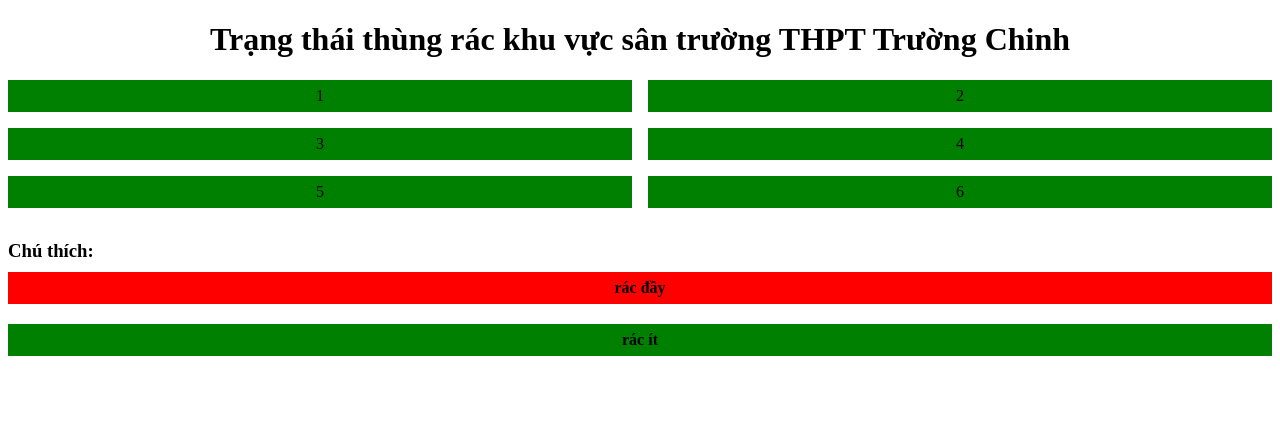
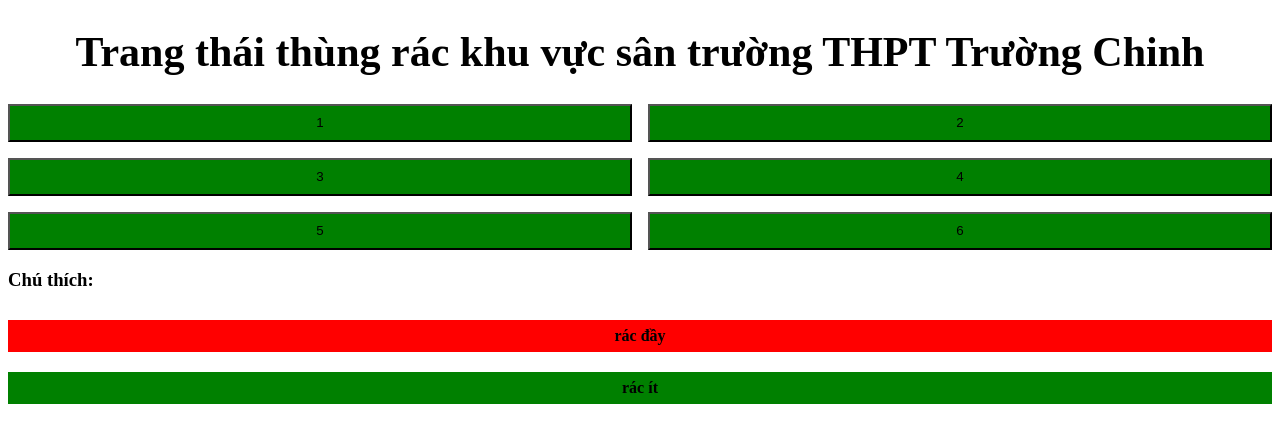
Before and after one commit to anhprotoiday/WebTrangThai, a plain HTML site: page index.html in a window 1280 px wide. Drawn offline with Linux system fonts and the light colour scheme; no server answers.

Commit message:
Update index.html

```diff
--- a/index.html
+++ b/index.html
@@ -6,19 +6,19 @@
     <meta http-equiv="X-UA-Compatible" content="IE=edge">
     <meta name="viewport" content="width=device-width, initial-scale=1.0">
     <link rel="shorcut icon" href="https://scontent.xx.fbcdn.net/v/t1.15752-9/297650756_1107998600098090_7156379373870152000_n.png?_nc_cat=109&ccb=1-7&_nc_sid=aee45a&_nc_ohc=qrSSL1pxuPgAX82PlzH&_nc_ad=z-m&_nc_cid=0&_nc_ht=scontent.xx&oh=03_AVKnetGHPNJies92hOmzFlGiOMvjzyc-xnzqj4XeUsVe1w&oe=6325A3BA">
-    <title>Trạng thái thùng rác</title>
+    <title>Trạng thái thừng rác</title>
 </head>
 
 <body>
     <!-- TITLE -->
-    <h1>Trạng thái thùng rác khu vực sân trường THPT Trường Chinh</h1>
+    <h1>Trang thái thùng rác khu vực sân trường THPT Trường Chinh</h1>
 
 
     <!-- ITEM -->
     <style>
         /* TITLE */
         h1 {
-            font-size: 32px;
+            font-size: 42px;
             text-align: center;
         }
         header{
@@ -36,6 +36,10 @@
             line-height: 32px;
             text-align: center;
             background: green;
+            text-decoration: none;
+            cursor: pointer;
+            font-weight: 500;
+            color: black;
         }
 
         /* COMMAMD */
@@ -46,29 +50,36 @@
             text-align: center;
             background: red;
         }
+        .item__little{
+            display: inline-block;
+            height: 32px;
+            line-height: 32px;
+            text-align: center;
+            background: green;
+        }
         .item__cmd{
             width: 100%;
             margin: 10px 0;
             font-weight: 700;
         }
-        .cmd h3{
-            margin-top:32px;
-            margin-bottom:0px;
+        .item:hover{
+            opacity: 0.5;
         }
     </style>
     <header>
-        <div id="item1" class="item">1</div>
-        <div id="item2" class="item">2</div>
-        <div id="item3" class="item">3</div>
-        <div id="item4" class="item">4</div>
-        <div id="item5" class="item">5</div>
-        <div id="item6" class="item">6</div>
+        <input class="item" type="button" value="1" id="item1">
+        <input class="item" type="button" value="2" id="item2">
+        <input class="item" type="button" value="3" id="item3">
+        <input class="item" type="button" value="4" id="item4">
+        <input class="item" type="button" value="5" id="item5">
+        <input class="item" type="button" value="6" id="item6">
+
     </header>
     <!-- COMMAND -->
     <div class="cmd">
         <h3>Chú thích: </h3>
         <div class="item__full item__cmd">rác đầy</div>
-        <div class="item item__cmd">rác ít</div>
+        <div class="item__little item__cmd">rác ít</div>
     </div>
     <script>
         // READ SENSOR
@@ -93,6 +104,14 @@
             xhttp.send();
         }
     </script>
+
+    <script>
+        // OPEN NEW WINDOW
+        let button1 = document.getElementById('item1');
+        button1.addEventListener('click', () => {
+            open('https://anhprotoiday.github.io/WebDieuKhien/');
+        });
+    </script>
 </body>
 
 </html>
```
